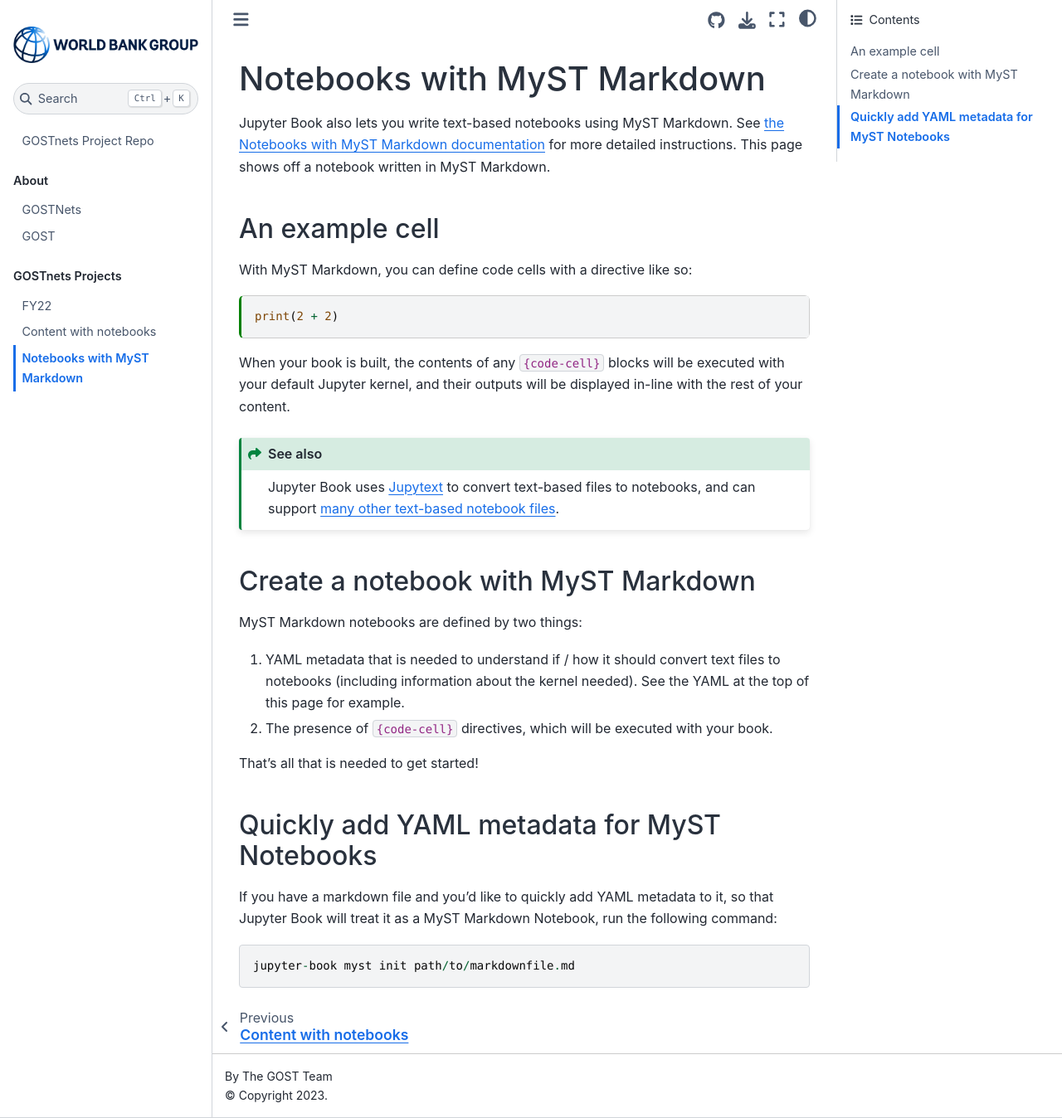
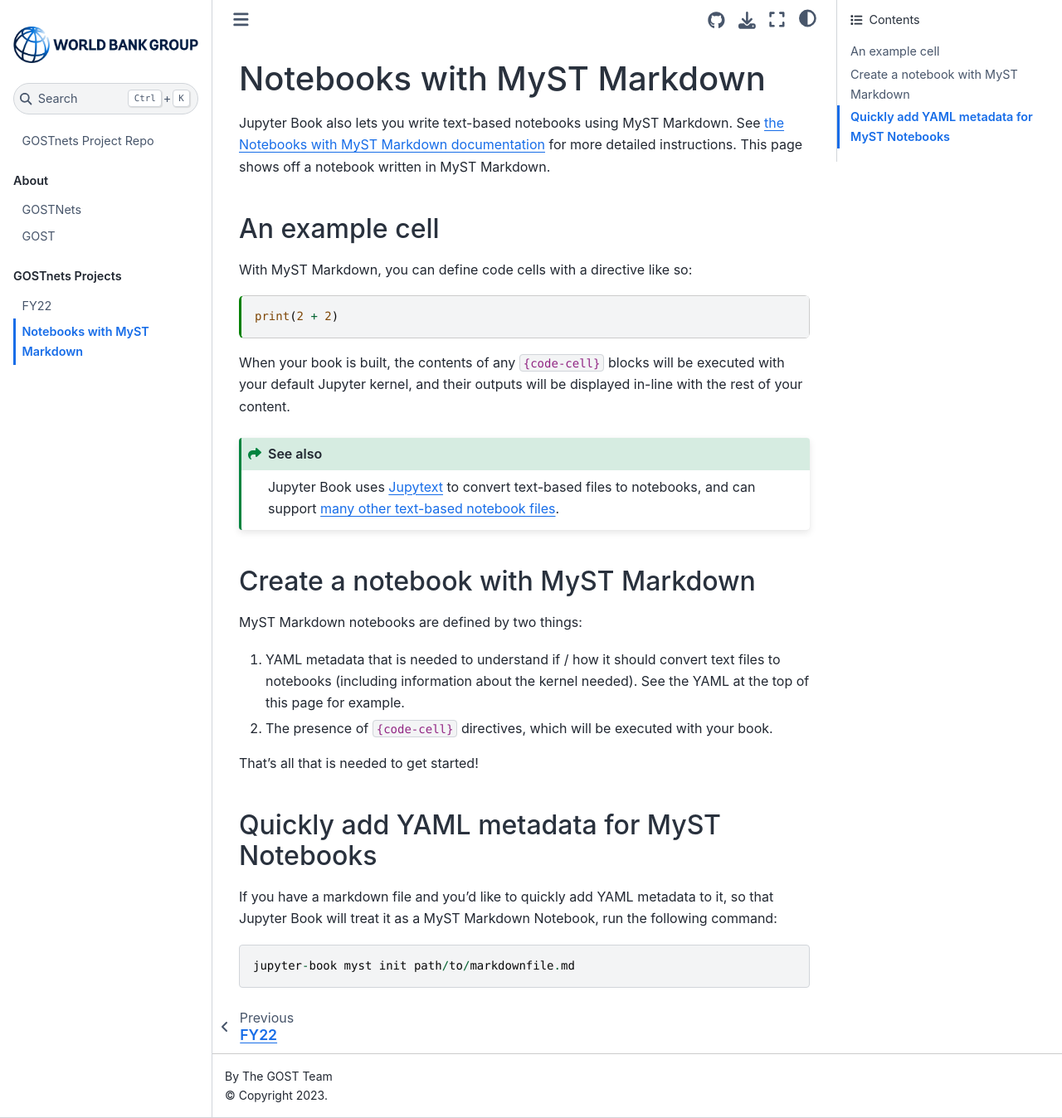
Before and after one commit to Gabe-Levin/GOSTNetsBook, a Jupyter Book: the page built from markdown-notebooks.md, in a window 1280 px wide and 1348 px high. Shown: the whole window at 83% size. Built offline with Jupyter Book 1.0.4 settings and Sphinx 7.4.7 and the Sphinx Book theme 1.1.4, drawn with Linux system fonts in a browser that asks for light colours; pages that are not in the unit, such as notebooks, are missing from menus.

Commit message:
feat: add first FY22 template

```diff
--- a/_toc.yml
+++ b/_toc.yml
@@ -12,5 +12,5 @@
 - caption: GOSTnets Projects
   chapters:
   - file: markdown
-  - file: notebooks
+  - file: FY22/KenyaAnalysis
   - file: markdown-notebooks
```
Also changed, not shown: notebooks.ipynb, 2 other files.
